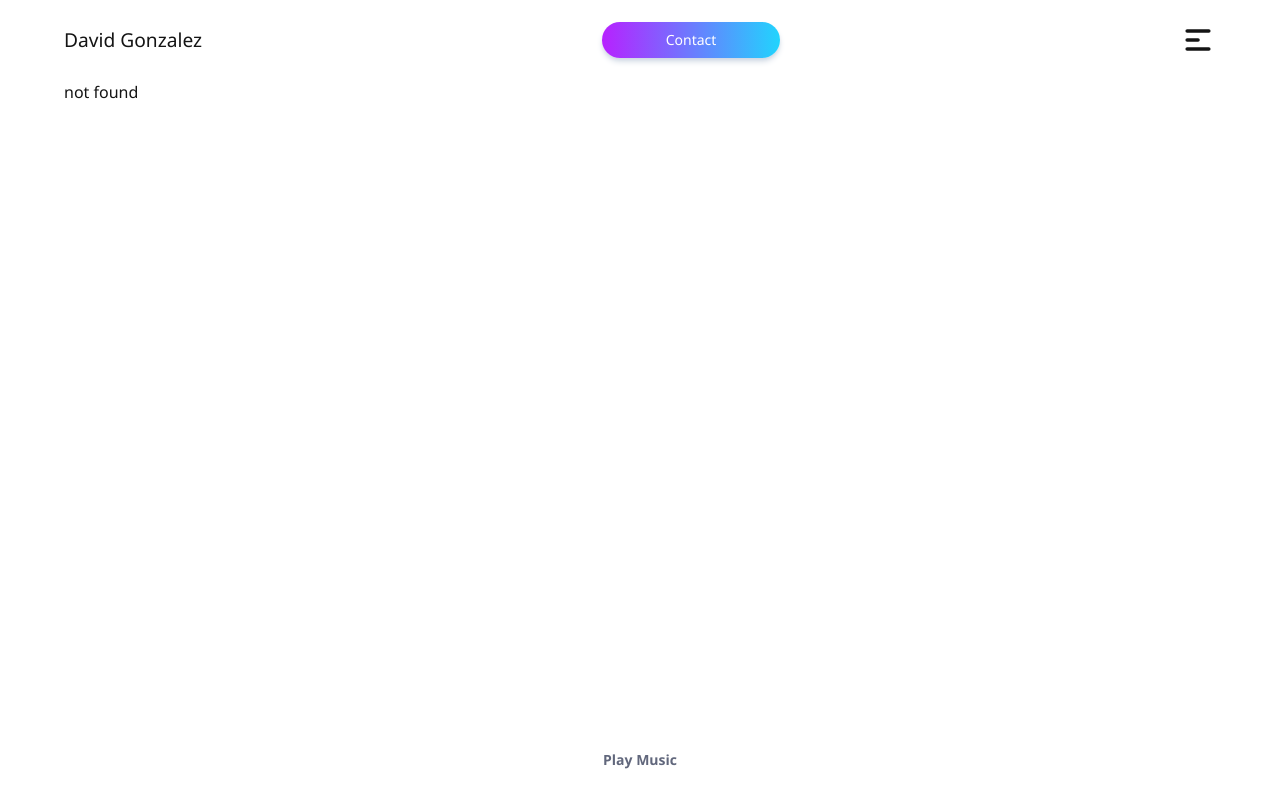
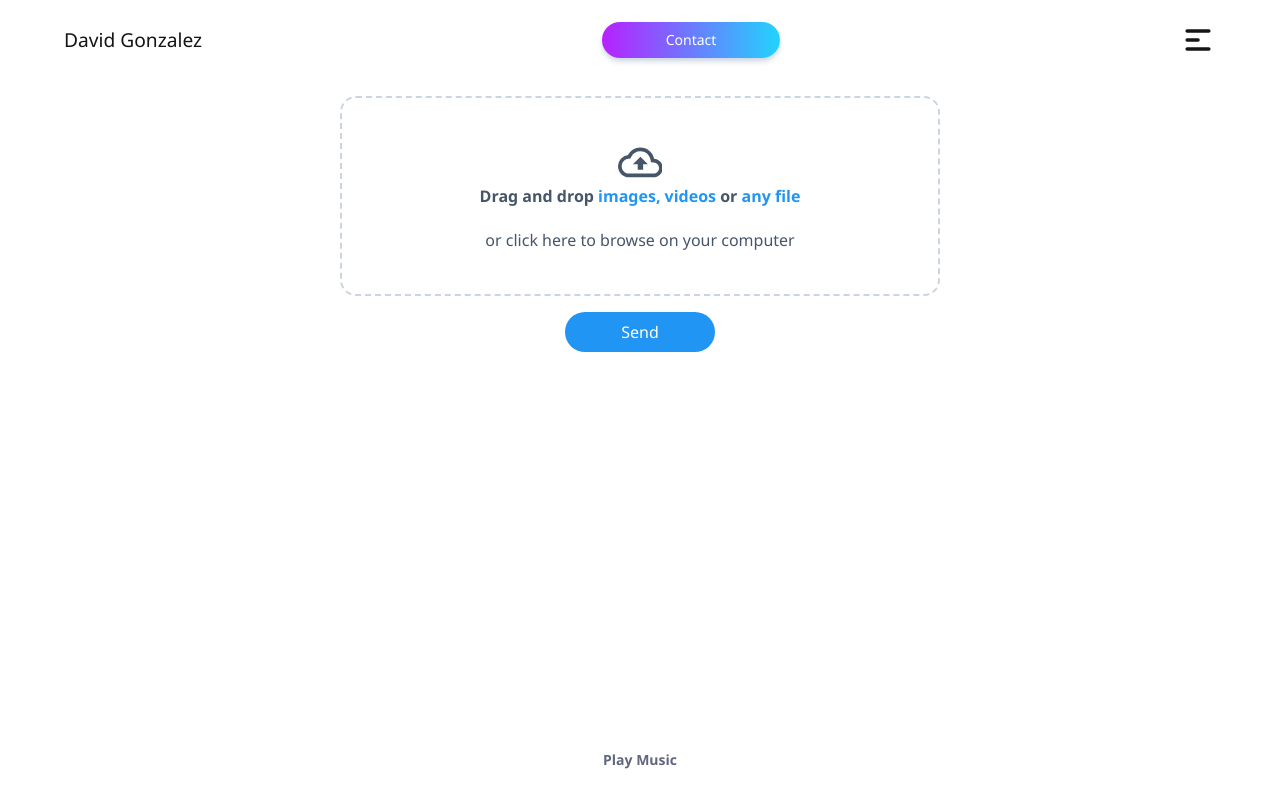
Before and after one commit to david-gonzalez-coder/personal-portfolio-updated, a React (Vite) app: page /react-library in a window 1280 px wide. Before the commit this address had no page. Built offline with nearby package versions, Linux system fonts and the light colour scheme.

Commit message:
react library added, uploadFiles added

```diff
--- /dev/null
+++ b/src/components-jsx/UploadFilesArea.jsx
@@ -0,0 +1,206 @@
+import { useState } from 'react'
+import { IoClose } from 'react-icons/io5'
+import { MdOutlineCloudUpload } from 'react-icons/md'
+import { IoMdCheckmarkCircleOutline } from 'react-icons/io'
+
+
+const UploadFilesArea = ({ submitFunction = () => {}, minFiles = 1, maxFiles, accept="image/png, image/jpg, image/jpeg", content={buttonText: "Send"} }) => {
+  const [images, setImages] = useState([])
+  const [previewImages, setPreviewImages] = useState([])
+  const [submitted, setSubmitted] = useState(false)
+  const [dragging, setDragging] = useState(false)
+  const [error, setError] = useState(false)
+  const [errorMessage, setErrorMessage] = useState("")
+  const [status, setStatus] = useState("") //submitted - error - uploading
+
+  const handleDragOver = (e) => {
+    e.preventDefault()
+    setDragging(true)
+  }
+
+  const handleDragLeave = () => {
+    setDragging(false)
+  }
+
+  const validate  = () => {
+
+  }
+
+  const handleDrop = (e) => {
+    e.preventDefault()
+    setDragging(false)
+
+    const acceptedTypes = accept.split(',');
+
+    const droppedImages = Array.from(e.dataTransfer.files).filter((file) => {
+      // Verificar si el tipo de archivo está entre los tipos aceptados
+      const fileType = file.type || '';
+      return acceptedTypes.some((acceptedType) => fileType.includes(acceptedType.trim()));
+    });
+
+
+    setImages((prevImages) => [...prevImages, ...droppedImages])
+
+    const droppedPreviewImages = droppedImages.map((image) =>
+      URL.createObjectURL(image)
+    )
+
+    setPreviewImages((prevPreviewImages) => [
+      ...prevPreviewImages,
+      ...droppedPreviewImages,
+    ])
+  }
+
+  const handleImageChange = (e) => {
+    const selectedImages = Array.from(e.target.files)
+
+    setImages((prevImages) => [...prevImages, ...selectedImages])
+
+    const selectedPreviewImages = selectedImages.map((image) =>
+      URL.createObjectURL(image)
+    )
+
+    setPreviewImages((prevPreviewImages) => [
+      ...prevPreviewImages,
+      ...selectedPreviewImages,
+    ])
+  }
+
+  const handleRemoveImage = (index) => {
+    const updatedImages = [...images]
+    updatedImages.splice(index, 1)
+
+    const updatedPreviewImages = [...previewImages]
+    updatedPreviewImages.splice(index, 1)
+
+    setImages(updatedImages)
+    setPreviewImages(updatedPreviewImages)
+  }
+
+  const handleSumbit = () => {
+
+
+    //validate
+    if(minFiles){
+      if(images.length < minFiles) {
+        setError(true)
+        setErrorMessage(`Minimum files: ${minFiles}`)
+        return
+      }
+    }
+
+    if(maxFiles){
+      if(images.length > maxFiles) {
+        setErrorMessage(`Maximum files: ${maxFiles}`)
+        setError(true)
+
+        return
+      }
+    }
+    //submit
+    setSubmitted(true)
+    submitFunction(images)
+    setImages([])
+    setPreviewImages([])
+
+    setTimeout(() => {
+      setSubmitted(false)
+    }, 1000)
+  }
+
+  return (
+    <div className='text-slate-600 rounded-xl p-4 bg-white flex flex-col items-center transition-transform'>
+      {submitted ? (
+        <div className='border-2 rounded-2xl border-dashed w-full duration-150 max-w-[600px] p-4 text-center font-bold flex flex-col justify-center items-center aspect-[15/5]'>
+          <span className='text-[2.8rem]'>
+            <IoMdCheckmarkCircleOutline />
+          </span>
+          <p>
+            File succesfully <span className='text-[#2095F4]'>Uploaded</span>!
+          </p>
+          <span></span>
+        </div>
+      ) : (
+        <div className=' flex flex-col items-center gap-4 w-full'>
+          <div
+            className={`  border-dashed border-2 ${error ? "border-red-300 bg-red-100" : "border-slate-300"} ${
+              dragging ? 'bg-[#2095F4] text-white border-white' : ''
+            } w-full rounded-2xl relative overflow-hidden  flex items-center justify-center flex-col gap-2 transition duration-300 max-w-[600px] m-auto aspect-[15/5]`}
+            onDragOver={handleDragOver}
+            onDragLeave={handleDragLeave}
+            onDrop={handleDrop}
+          >
+            <label className=' w-full h-full'>
+              {!dragging ? (
+                <div className='p-4 cursor-pointer h-full   text-center font-bold flex flex-col items-center justify-center'>
+                  <span className='text-[2.8rem]'>
+                    <MdOutlineCloudUpload />
+                  </span>
+                  <p>
+                    Drag and drop{' '}
+                    <span className='text-[#2095F4]'>images, videos</span> or{' '}
+                    <span className='text-[#2095F4]'>any file</span>
+                  </p>
+                  <span className='font-normal'>
+                    or click here to browse on your computer
+                  </span>
+                  <p className={`transition-all absolute ${errorMessage ? "-top-4" : "-top-[100%]"}  right-0 mt-4 bg-red-500 font-normal text-white rounded py-1 w-full`}>{errorMessage}</p>
+
+                </div>
+              ) : (
+                <div className='p-4 text-center w-full h-full font-bold flex flex-col items-center justify-center'>
+                  <span className='text-[2.8rem]'>
+                    <MdOutlineCloudUpload />
+                  </span>
+                  <p>Drop them right here!</p>
+                </div>
+              )}
+
+              <input
+                type='file'
+                multiple
+                accept={accept}
+                onChange={handleImageChange}
+                className='hidden'
+              />
+            </label>
+          </div>
+
+          {/* preview */}
+          {previewImages.length > 0 && (
+            <div className='transition-all mt-4  gap-4 bg-white p-4 rounded-xl grid-cols-[repeat(auto-fill,minmax(100px,1fr))] grid w-full'>
+              {previewImages.map((preview, index) => (
+                <div
+                  key={index}
+                  className='relative rounded-xl overflow-hidden'
+                >
+                  <img
+                    src={preview}
+                    alt={`Preview ${index + 1}`}
+                    className='w-full h-full aspect-square object-cover rounded-md bg-slate-100'
+                  />
+                  <button
+                    type='button'
+                    onClick={() => handleRemoveImage(index)}
+                    className='absolute bg-white top-2 right-2  text-slate-400 text-2xl rounded-full  cursor-pointer'
+                  >
+                    <IoClose />
+                  </button>
+                </div>
+              ))}
+            </div>
+          )}
+
+          <button
+            onClick={handleSumbit}
+            className='rounded-full text-white  py-2 px-14 bg-[#2095F4] '
+          >
+            {content.buttonText}
+          </button>
+        </div>
+      )}
+    </div>
+  )
+}
+
+export default UploadFilesArea
--- /dev/null
+++ b/src/components-jsx/index.js
@@ -0,0 +1,3 @@
+import UploadFilesArea from "./UploadFilesArea"
+
+export {UploadFilesArea}
--- a/src/components/Menu.jsx
+++ b/src/components/Menu.jsx
@@ -18,6 +18,7 @@ const Drawer = styled.div`
         margin: 20px 10px;
     }
 `
+const ItemMenu = ({to="", label=""}) => <Link to={to} className='hover:font-normal my-2 font-light text-4xl' >{label}</Link>
 const Menu = () => {
     const location = useLocation();
     const [open, setOpen] = useState(false)
@@ -31,10 +32,11 @@ const Menu = () => {
             </nav>
             <Drawer open={open} className=' transition-transform duration-300 bg-white rounded-3xl fixed top-0 w-full sm:w-[400px] lg:w-[500px] h-screen z-40   flex flex-col items-center justify-center gap-20'>
                 <nav className='flex flex-col items-center'>
-                    <Link to="/" className='hover:font-normal my-2 font-light text-4xl' >Home</Link>
-                    <Link to="portfolio" className='hover:font-normal my-2 font-light text-4xl' >Porfolio</Link>
-                    <Link to="skills" className='hover:font-normal my-2 font-light text-4xl' >Skills</Link>
-                    <Link to="contact" className='hover:font-normal my-2 font-light text-4xl' >Contact</Link>
+                    <ItemMenu to="/" label="Home" />
+                    <ItemMenu to="portfolio" label="Porfolio" />
+                    <ItemMenu to="skills" label="Skills" />
+                    <ItemMenu to="contact" label="Contact" />
+                    <ItemMenu to="react-library" label="React components" />
                 </nav>
                 <nav className='flex'>
                     <a className='social-media' href='https://www.linkedin.com/in/david-gonzalez-d'>
--- a/src/pages/Index.js
+++ b/src/pages/Index.js
@@ -5,5 +5,6 @@ import Contact from "./Contact";
 import NotFound from "./NotFound";
 import ProjectView from "./ProjectView";
 import Asimov from "./Asimov";
+import ReactLibrary from "./ReactLibrary";
 
-export {Home, Portfolio, Skills, Contact, NotFound, ProjectView, Asimov}
+export {Home, Portfolio, Skills, Contact, NotFound, ProjectView, Asimov, ReactLibrary}
--- /dev/null
+++ b/src/pages/ReactLibrary.jsx
@@ -0,0 +1,17 @@
+import { UploadFilesArea } from "../components-jsx"
+
+const Card = () => {
+    return (<></>)
+}
+export default function ReactLibrary() {
+  return (
+    <section>
+        <div className='grid gap-4'>
+            <div>
+                <UploadFilesArea />
+            </div>
+        </div>
+
+    </section>
+  )
+}
--- a/src/routers/MainRouter.jsx
+++ b/src/routers/MainRouter.jsx
@@ -1,6 +1,6 @@
 import { BrowserRouter, Routes, Route } from "react-router-dom"
 import { Layout } from "../components"
-import {Home, Portfolio, Skills, Contact, NotFound, ProjectView, Asimov} from "../pages/Index"
+import {Home, Portfolio, Skills, Contact, NotFound, ProjectView, Asimov, ReactLibrary} from "../pages/Index"
 const MainRouter = () => {
     return (
         <BrowserRouter>
@@ -11,7 +11,9 @@ const MainRouter = () => {
                     <Route path="portfolio" element={<Portfolio />}/>
                     <Route path="skills" element={<Skills />}/>
                     <Route path="contact" element={<Contact />}/>
+                    <Route path="react-library" element={<ReactLibrary />}/>
                     <Route path="project/:id" element={<ProjectView />}/>
+
                     <Route path="asimov" element={<Asimov />}/>
 
                     <Route path="*" element={<NotFound />}/>
```
